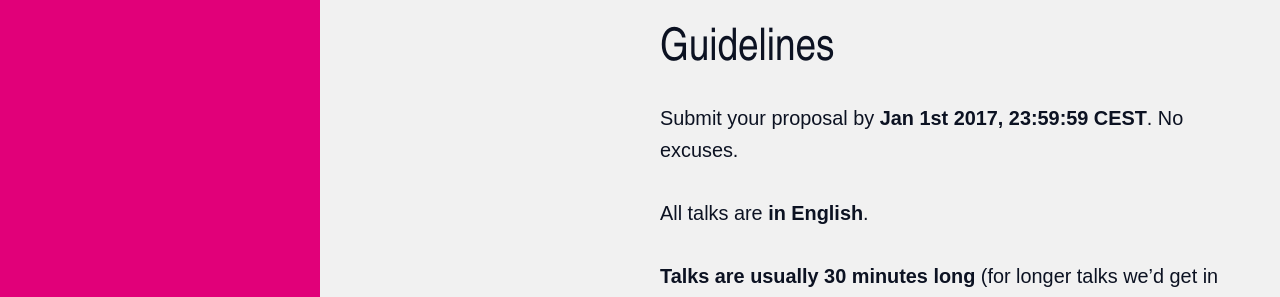
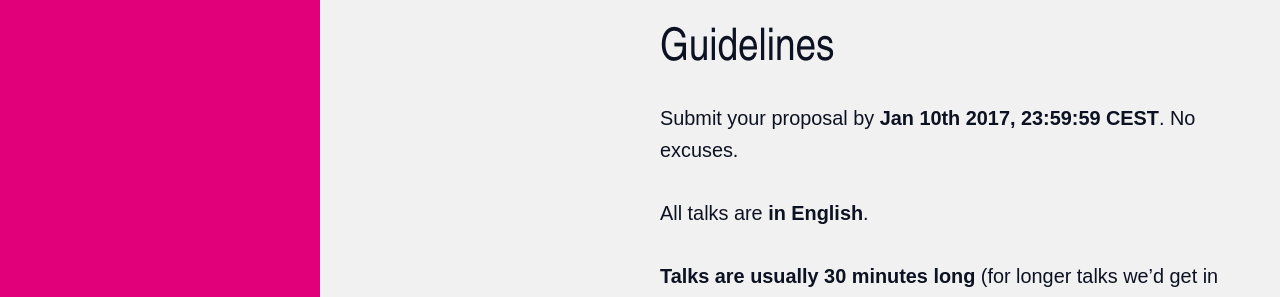
Before and after one commit to jsconf/2017.jsconf.eu, a Jekyll site: the page built from call-for-speakers.md, in a window 1280 px wide and 900 px high, scrolled down 9264 px. Shown: the part 153-450 px from the top of the window. Built offline with Jekyll 4.4.1, drawn with Linux system fonts in a browser that asks for light colours; nearby versions of some CDN libraries; comment, search, counter and statistics services are not loaded; some of the changed text lies outside the part shown.

Commit message:
Switch date to the 10th. Nobody should have to write proposals on NYE.

```diff
--- a/call-for-speakers.md
+++ b/call-for-speakers.md
@@ -9,7 +9,7 @@
 
 > “JSConf EU — This is your conference.”
 
-We are inviting the JavaScript community to submit talks for the upcoming JSConf EU (May 6-7 2017, Berlin). This Call for Presentation **closes on Jan 1st**.
+We are inviting the JavaScript community to submit talks for the upcoming JSConf EU (May 6-7 2017, Berlin). This Call for Presentation **closes on Jan 10th**.
 
 This is what we call a “Hybrid CFP”: If you think you have something great to talk about, tell us all about it and we consider your entry. If you know someone who has something great to talk about, nominate them. And if you are interested in hearing about a particular topic, nominate the topic, and we can try and find a match.
 
@@ -138,7 +138,7 @@
 
 ## Guidelines
 
-Submit your proposal by **Jan 1st 2017, 23:59:59 CEST**. No excuses.
+Submit your proposal by **Jan 10th 2017, 23:59:59 CEST**. No excuses.
 
 All talks are **in English**.
 
```
